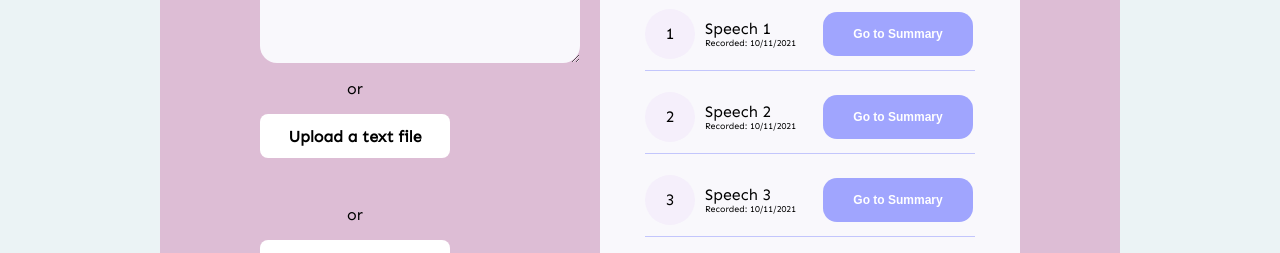
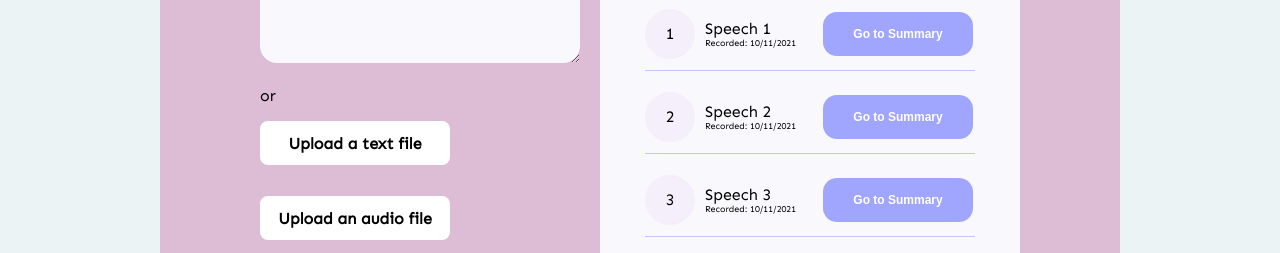
Before and after one commit to saurgul/speechHelper, a React (Create React App) app in the folder frontend/app/: page /dashboard in a window 1280 px wide. Shown: the part 347-600 px from the top of the page. Built offline with nearby package versions, Linux system fonts and the light colour scheme; no server answers.

Commit message:
fixed optional InputForm components

```diff
--- a/frontend/app/src/components/Dashboard/InputForm.js
+++ b/frontend/app/src/components/Dashboard/InputForm.js
@@ -2,6 +2,7 @@ import React,{useState, useEffect} from 'react';
 
 function InputForm(props){
     const[textFile, setTextFile] = useState();
+	const[textArea, setTextArea] = useState();
     const[speechFile, setSpeechFile] = useState();
     const[speechId, setSpeechId] = useState();
 
@@ -53,6 +54,7 @@ function InputForm(props){
 
     const handleSubmit= async(e) => {
     e.preventDefault();
+	console.log(textArea)
     // Dummy data
     props.changeReport();
     props.update(110,17, "Calm");
@@ -61,13 +63,36 @@ function InputForm(props){
 
     return(
         <form className="input-form" onSubmit={e => { handleSubmit(e) }}>
-            <textarea id="story" name="story" rows="5" cols="33" > Type your text ... </textarea>
+			<div>
+			{(() => {
+			if (textFile == null){
+				return (
+			<div>
+            <textarea id="story" name="story" rows="5" cols="33" onChange={e => setTextArea(e.target.value)}> Type your text ... </textarea>
+			</div>
+			);
+			}
+			}
+            )()}
+			</div>
+			<div>
+			{(() => {
+				if(textFile == null && textArea == null){
+					return(
+						<div>
+						<p>or</p>
+						</div>
+					);
+				}
+			}
+			)
+			()}
+			</div>
             <div>
             {(() => {
-                if (speechFile == null) {
+                if (textArea == null) {
                     return (
                         <div>
-                            <p>or</p>
                             <input type="file" name="file" id="file" className="inputfile" onChange={e=> setTextFile(e.target.files[0])} required/>
                             <label for="file" className="uploadButton">
                             {(() => {
@@ -85,10 +110,8 @@ function InputForm(props){
             <br/>
             <div>
             {(() => {
-                if (textFile == null) {
                     return (
                         <div>
-                            <p>or</p>
                             <input type="file" name="file1" id="file1" className="inputfile" onChange={e=> setSpeechFile(e.target.files[0])} />
                             <label for="file1" className="uploadButton">
                             {(() => {
@@ -98,7 +121,6 @@ function InputForm(props){
                             )()}</label>
                         </div>
                     );
-                }
             }
             )()}
             </div>
```
